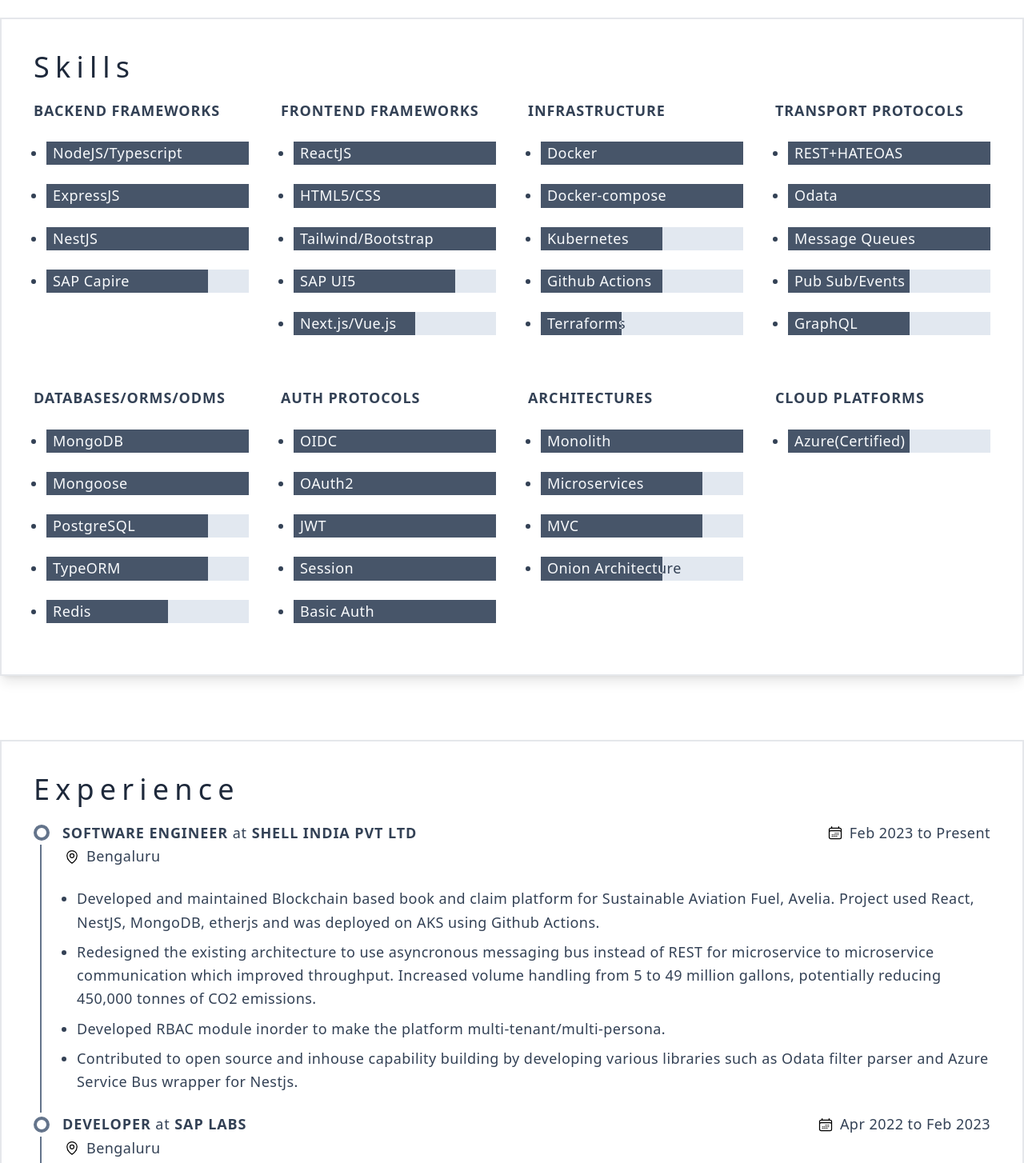
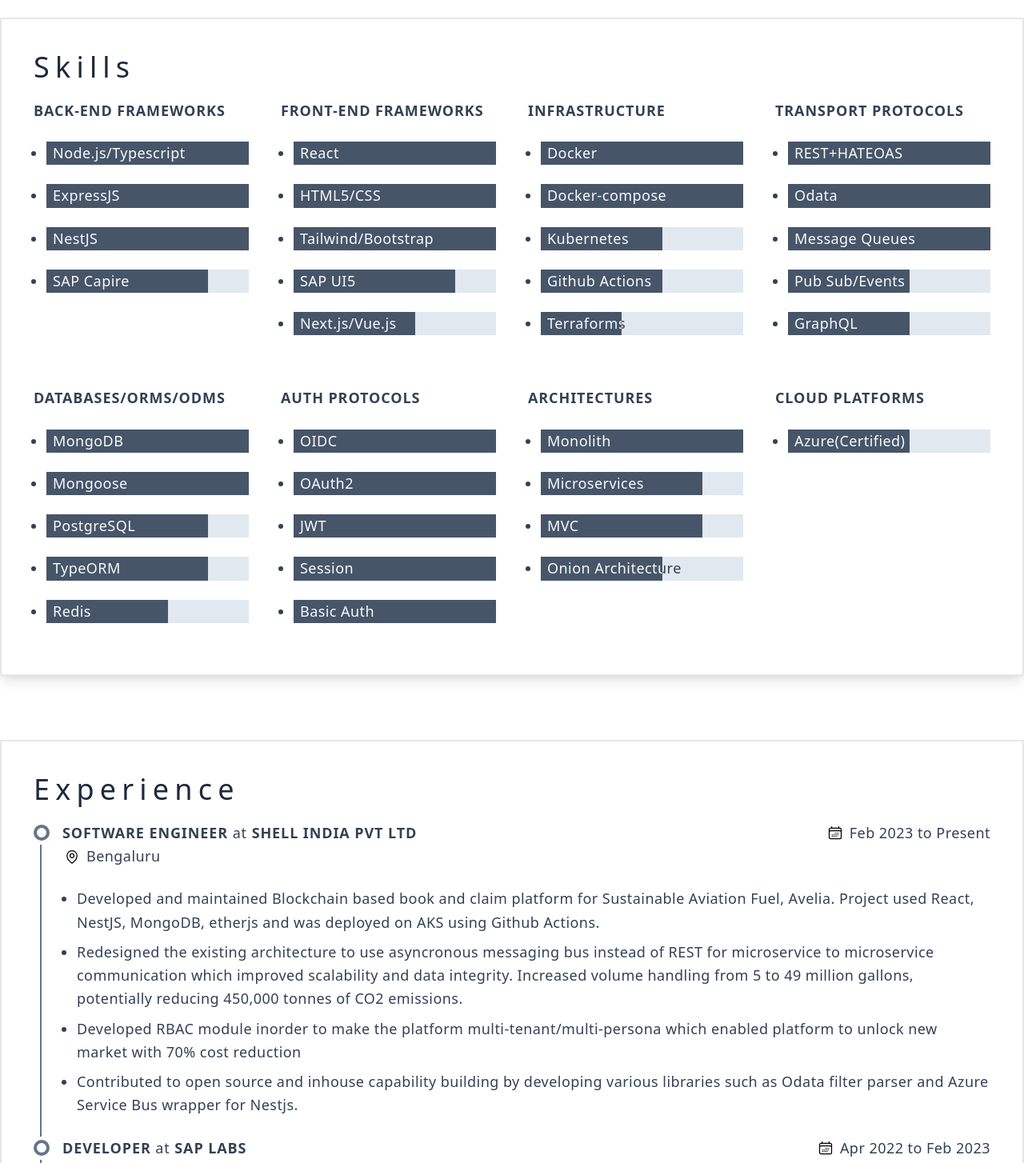
Before and after one commit to vivek1052/vivek1052.github.io, a Next.js app: page / in a window 1280 px wide. Shown: the part 1000-2454 px from the top of the page at 80% size. Built offline with nearby package versions, Linux system fonts and the light colour scheme.

Commit message:
Update userData.ts

```diff
--- a/src/userData.ts
+++ b/src/userData.ts
@@ -97,18 +97,18 @@
   },
   skills: [
     {
-      title: "Backend Frameworks",
+      title: "Back-end Frameworks",
       items: [
-        { name: "NodeJS/Typescript", level: 5 },
+        { name: "Node.js/Typescript", level: 5 },
         { name: "ExpressJS", level: 5 },
         { name: "NestJS", level: 5 },
         { name: "SAP Capire", level: 4 },
       ],
     },
     {
-      title: "Frontend Frameworks",
+      title: "Front-end Frameworks",
       items: [
-        { name: "ReactJS", level: 5 },
+        { name: "React", level: 5 },
         { name: "HTML5/CSS", level: 5 },
         { name: "Tailwind/Bootstrap", level: 5 },
         { name: "SAP UI5", level: 4 },
@@ -178,8 +178,8 @@
       toDate: "Present",
       points: [
         "Developed and maintained Blockchain based book and claim platform for Sustainable Aviation Fuel, Avelia. Project used React, NestJS, MongoDB, etherjs and was deployed on AKS using Github Actions.",
-        "Redesigned the existing architecture to use asyncronous messaging bus instead of REST for microservice to microservice communication which improved throughput. Increased volume handling from 5 to 49 million gallons, potentially reducing 450,000 tonnes of CO2 emissions.",
-        "Developed RBAC module inorder to make the platform multi-tenant/multi-persona.",
+        "Redesigned the existing architecture to use asyncronous messaging bus instead of REST for microservice to microservice communication which improved scalability and data integrity. Increased volume handling from 5 to 49 million gallons, potentially reducing 450,000 tonnes of CO2 emissions.",
+        "Developed RBAC module inorder to make the platform multi-tenant/multi-persona which enabled platform to unlock new market with 70% cost reduction",
         "Contributed to open source and inhouse capability building by developing various libraries such as Odata filter parser and Azure Service Bus wrapper for Nestjs.",
       ],
     },
```
